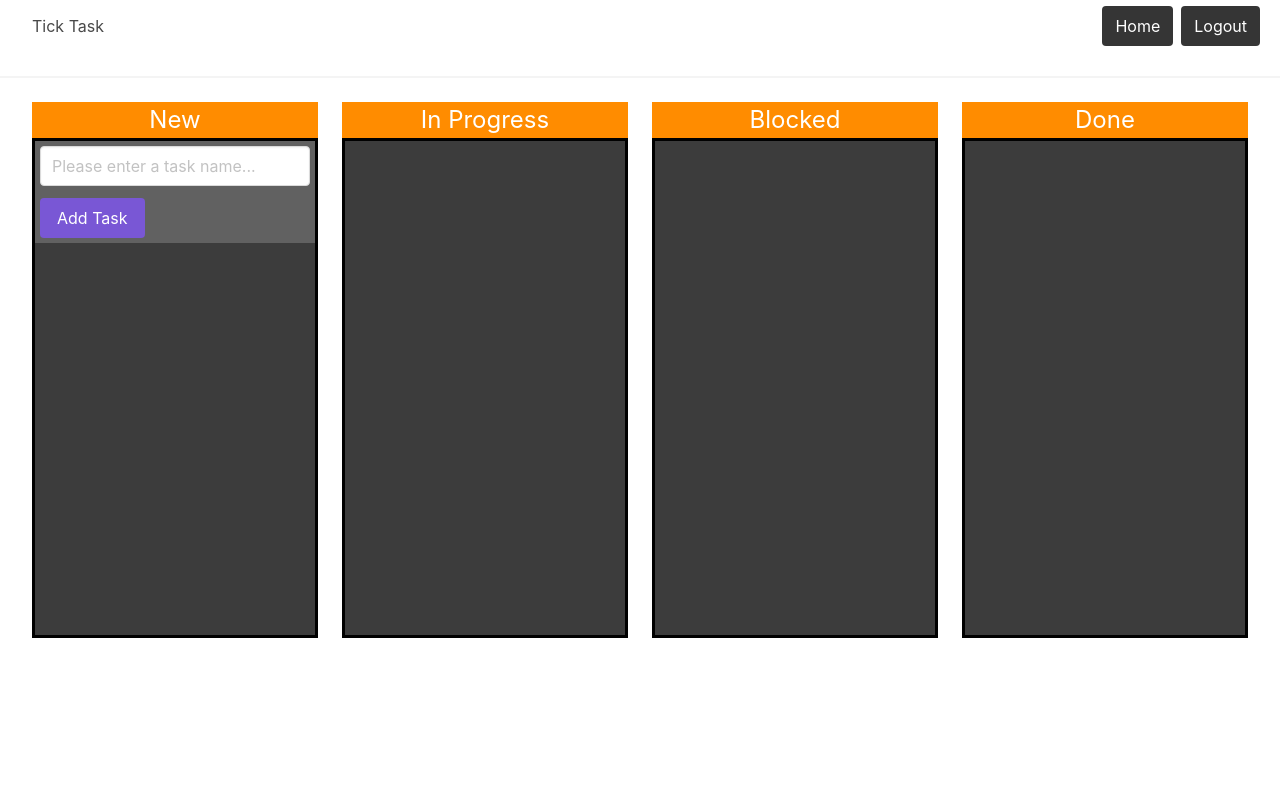
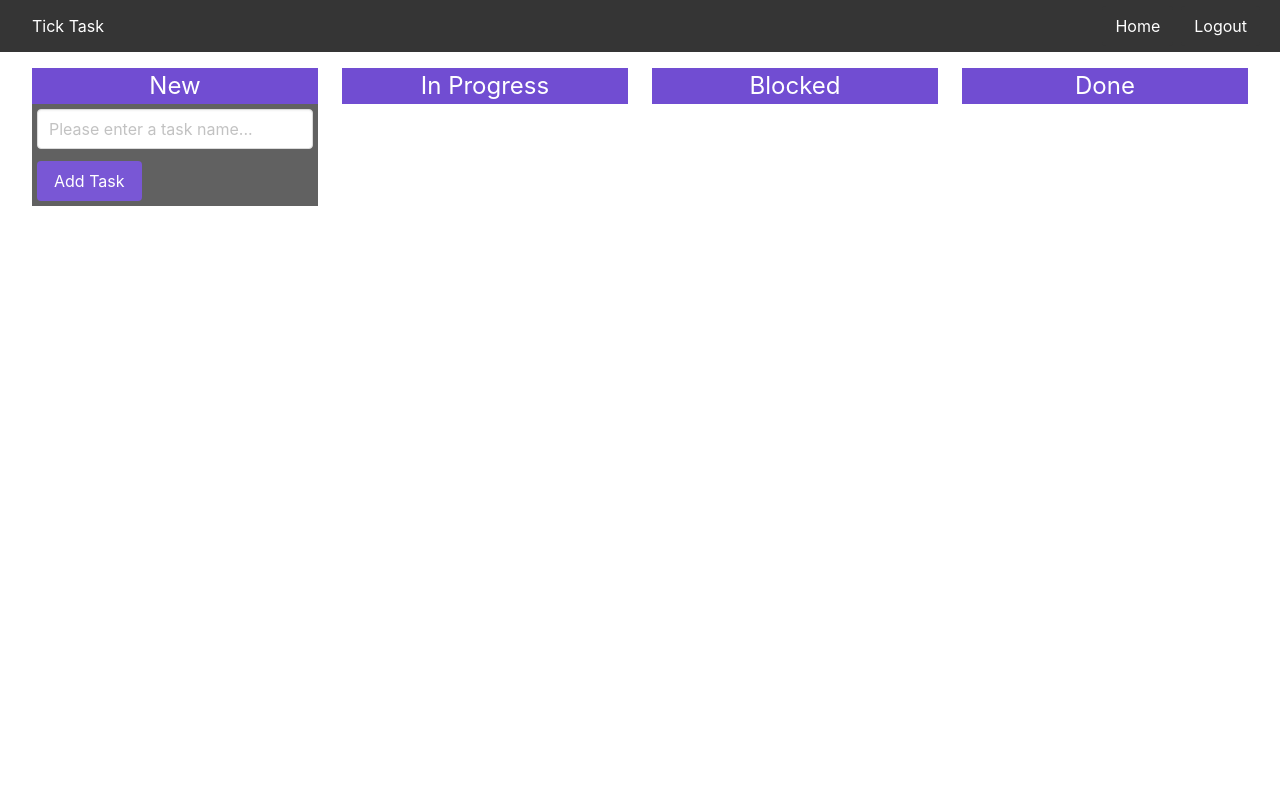
Before and after one commit to dom-aquino/ticktask, a Flask app: page /home in a window 1280 px wide. Run offline with Flask 2, Linux system fonts and the light colour scheme; the visitor is signed in with stand-in values (Sample User, id 1); data comes from the database, SQL or seed files in the repository; both versions use the stored data as it was after the commit; data that the repository does not hold is empty; some libraries are stand-ins or nearby versions.

Commit message:
Code cleanup and modify theme

```diff
--- a/app/static/home.js
+++ b/app/static/home.js
@@ -5,10 +5,6 @@ home = new Vue({
     this.getCurrentUser();
     this.getTasks();
     this.calculateColumnBounds();
-//    window.addEventListener('mousemove', function(event) {
-//      console.log("Client X:", event.clientX);
-//      console.log("Client Y:", event.clientY);
-//    });
   },
   data: {
     user_id: null,
@@ -97,7 +93,7 @@ home = new Vue({
       event.target.style.left = (event.target.boundingRectX + onMouseMoveX
                                  - event.target.onMouseDownX + 'px');
       event.target.style.top = (event.target.boundingRectY + onMouseMoveY
-                                - event.target.onMouseDownY - 95 + 'px');
+                                - event.target.onMouseDownY - 50 + 'px');
       event.target.addEventListener('mouseup', this.cleanUpListeners);
       event.target.addEventListener('mouseleave', this.cleanUpListeners);
     },
--- a/app/static/style.css
+++ b/app/static/style.css
@@ -1,13 +1,10 @@
 .status {
     background-color: #3c3c3c;
-    min-height: 500px;
-    border: solid;
-    border-color: black;
     color: white;
 }
 
 .statusName {
-    background-color: darkorange;
+    background-color:#714dd2;
     font-size: 24px;
     color: white;
     text-align: center;
@@ -23,15 +20,11 @@
     color: white;
     min-height: 100px;
     min-width: 315px;
-    margin-bottom: 10px;
-    border-radius: 15px;
     display: flex;
     align-items: center;
 }
 
-.placeholderDiv {
-    background-color: #616161;
-    color: white;
-    min-height: 50px;
-    min-width: 315px;
+html, body {
+    margin: 0;
+    height: 100%;
 }
--- a/app/templates/base.html
+++ b/app/templates/base.html
@@ -12,7 +12,7 @@
     <link rel="stylesheet" type="text/css" href="{{ url_for('static', filename='/style.css') }}">
   </head>
   <body>
-    <nav class="navbar">
+    <nav class="navbar is-dark">
       <div class="container is-fluid">
         <div class="navbar-brand">
           {% if current_user.is_anonymous %}
@@ -36,7 +36,6 @@
         </div>
       </div>
     </nav>
-    <hr>
     <script src="https://unpkg.com/vue@2"></script>
     <script src="https://unpkg.com/axios/dist/axios.min.js"></script>
     <script src="https://unpkg.com/buefy/dist/buefy.min.js"></script>
--- a/app/templates/home.html
+++ b/app/templates/home.html
@@ -1,7 +1,7 @@
 {% extends "base.html" %}
 
 {% block content %}
-  <div class="columns">
+  <div class="columns mt-1">
     <template v-for="status in statuses">
       <div class="column">
         <div class="statusName">
@@ -11,10 +11,8 @@
           <ul>
             <template v-for="(task, index) in tasks">
               <template v-if="task['status'] == status">
-                <li class="taskCard"
-                    @mousedown.stop="onMouseDown($event, index)">
-                  [[ task['name'] ]]
-                  <button @click="deleteTask(index)">Delete</button>
+                <li v-text="task['name']" class="taskCard mb-1"
+                  @mousedown.stop="onMouseDown($event, index)">
                 </li>
               </template>
             </template>
--- a/app/templates/login.html
+++ b/app/templates/login.html
@@ -1,7 +1,8 @@
 {% extends "base.html" %}
 
 {% block content %}
-  <h1>Login</h1>
+<div class="container mt-5">
+  <div class="columns is-centered">
     <form action="" method="post" novalidate>
       {{ form.hidden_tag() }}
       <p>
@@ -26,4 +27,6 @@
         {{ form.sign_in() }}
       </p>
     </form>
+  </div>
+</div>
 {% endblock %}
--- a/app/templates/register.html
+++ b/app/templates/register.html
@@ -1,7 +1,8 @@
 {% extends "base.html" %}
 
 {% block content %}
-  <h1>Register</h1>
+<div class="container mt-5">
+  <div class="columns is-centered">
     <form action="" method="post" novalidate>
       {{ form.hidden_tag() }}
       <p>
@@ -30,4 +31,6 @@
         {{ form.register() }}
       </p>
     </form>
+  </div>
+</div>
 {% endblock %}
```
Also changed, not shown: app.db. Lines whose indentation alone changed are shown as unchanged.
